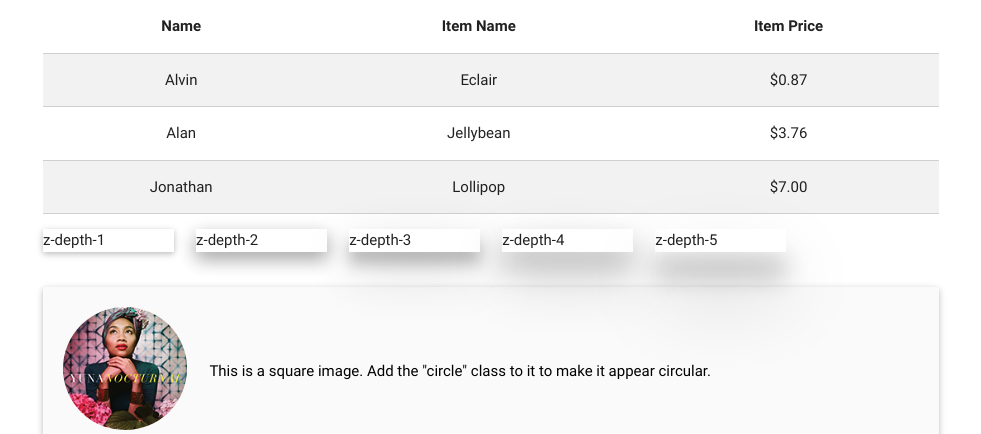
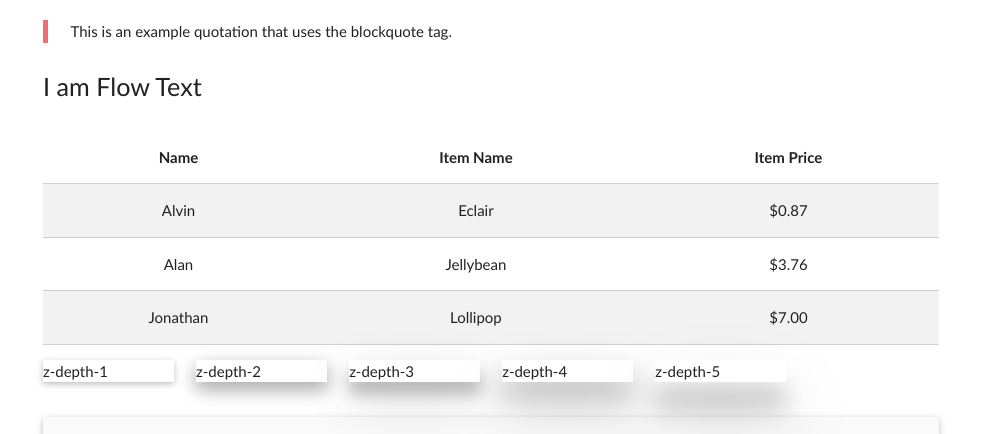
Before and after one commit to avinashtelcom/materializecss, a plain HTML site: page index.html in a window 1280 px wide. Shown: the top 434 px of the page, without its empty margins (149-1130 px from the left). Drawn offline with nearby package versions, Linux system fonts and the light colour scheme.

Commit message:
Understanding Typography- Headings, removing font family, blockquote, flow-text

```diff
--- a/index.html
+++ b/index.html
@@ -8,11 +8,20 @@
     <link type="text/css" rel="stylesheet" href="css/materialize.min.css" media="screen,projection" />
     <!--Let browser know website is optimized for mobile-->
     <meta name="viewport" content="width=device-width, initial-scale=1.0" />
+    <style type="text/css">
+    html {
+        font-family: GillSans, Calibri, Trebuchet, sans-serif;
+    }
+    </style>
 </head>
 
 <body>
     <!--Import jQuery before materialize.js-->
     <div class="container">
+        <blockquote>
+            This is an example quotation that uses the blockquote tag.
+        </blockquote>
+        <p class="flow-text">I am Flow Text</p>
         <table class="bordered striped highlight centered responsive">
             <thead>
                 <tr>
@@ -21,7 +30,6 @@
                     <th data-field="price">Item Price</th>
                 </tr>
             </thead>
-
             <tbody>
                 <tr>
                     <td>Alvin</td>
```
Lines whose indentation alone changed are shown as unchanged.
